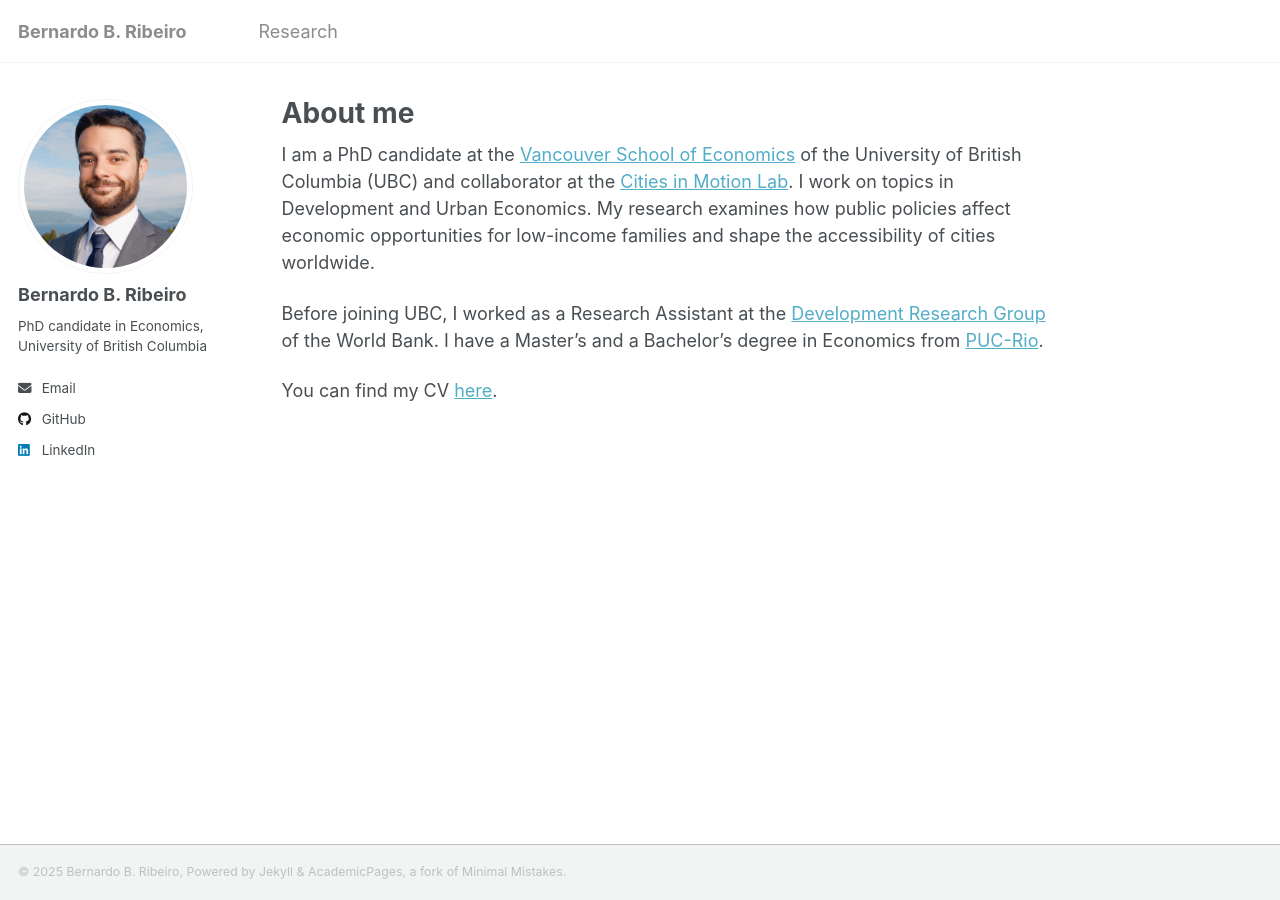
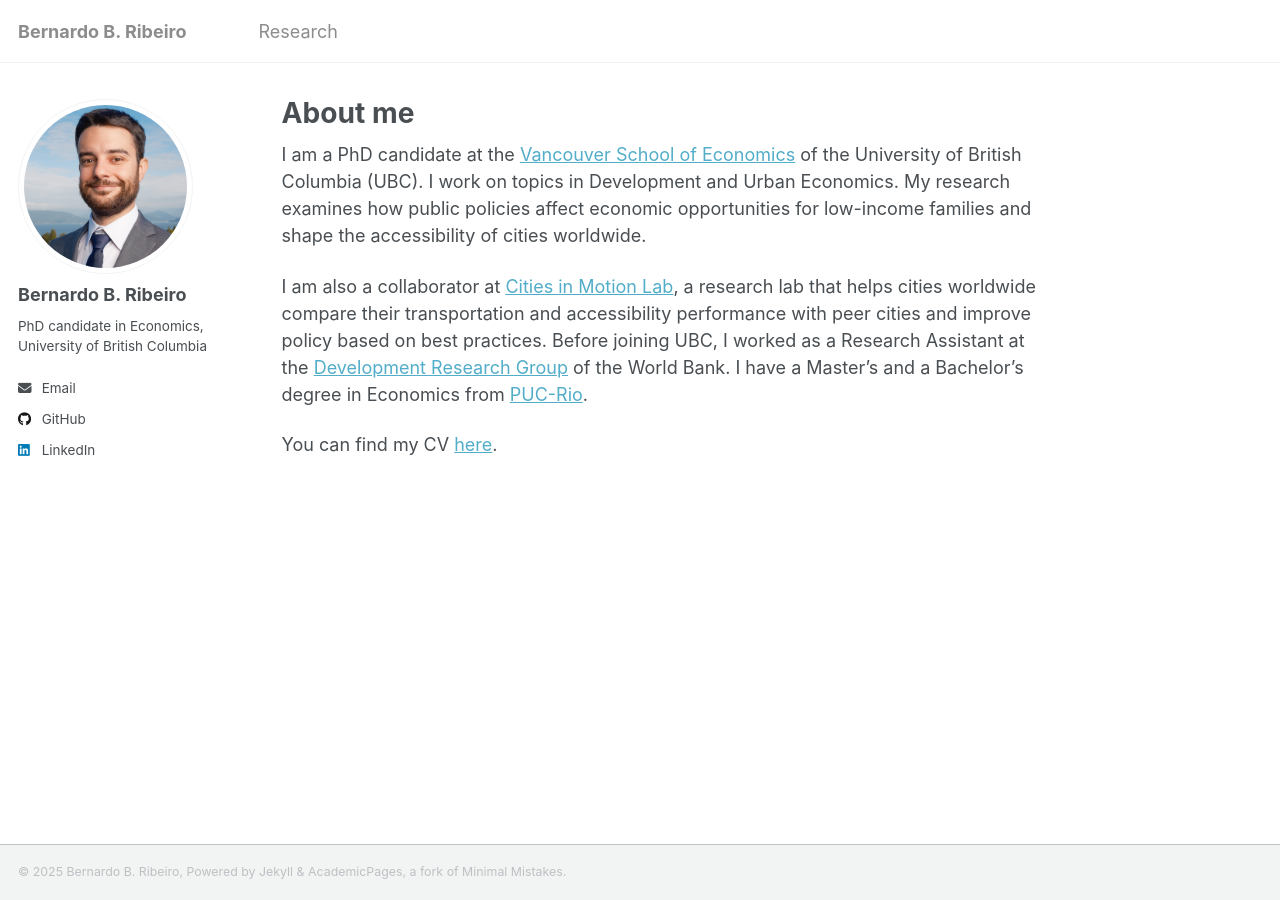
Before and after one commit to bbribeiro/bbribeiro.github.io, a Jekyll site: the page built from _pages/about.md, in a window 1280 px wide. Built offline with Jekyll 4.4.1, drawn with Linux system fonts in a browser that asks for light colours; a script that is not in the unit is left out.

Commit message:
Update about.md
Adjusted text on cities in motion lab.

```diff
--- a/_pages/about.md
+++ b/_pages/about.md
@@ -6,8 +6,8 @@ redirect_from:
   - /about/
   - /about.html
 ---
-I am a PhD candidate at the [Vancouver School of Economics](https://economics.ubc.ca/) of the University of British Columbia (UBC) and collaborator at the [Cities in Motion Lab](https://citiesinmotionlab.org/). I work on topics in Development and Urban Economics. My research examines how public policies affect economic opportunities for low-income families and shape the accessibility of cities worldwide.
+I am a PhD candidate at the [Vancouver School of Economics](https://economics.ubc.ca/) of the University of British Columbia (UBC). I work on topics in Development and Urban Economics. My research examines how public policies affect economic opportunities for low-income families and shape the accessibility of cities worldwide.
 
-Before joining UBC, I worked as a Research Assistant at the [Development Research Group](https://www.worldbank.org/en/about/unit/unit-dec/research) of the World Bank. I have a Master's and a Bachelor's degree in Economics from [PUC-Rio](https://www.econ.puc-rio.br/en).
+I am also a collaborator at [Cities in Motion Lab](https://citiesinmotionlab.org/), a research lab that helps cities worldwide compare their transportation and accessibility performance with peer cities and improve policy based on best practices. Before joining UBC, I worked as a Research Assistant at the [Development Research Group](https://www.worldbank.org/en/about/unit/unit-dec/research) of the World Bank. I have a Master's and a Bachelor's degree in Economics from [PUC-Rio](https://www.econ.puc-rio.br/en).
 
 You can find my CV [here](https://bbribeiro.github.io/files/cv.pdf).
```
